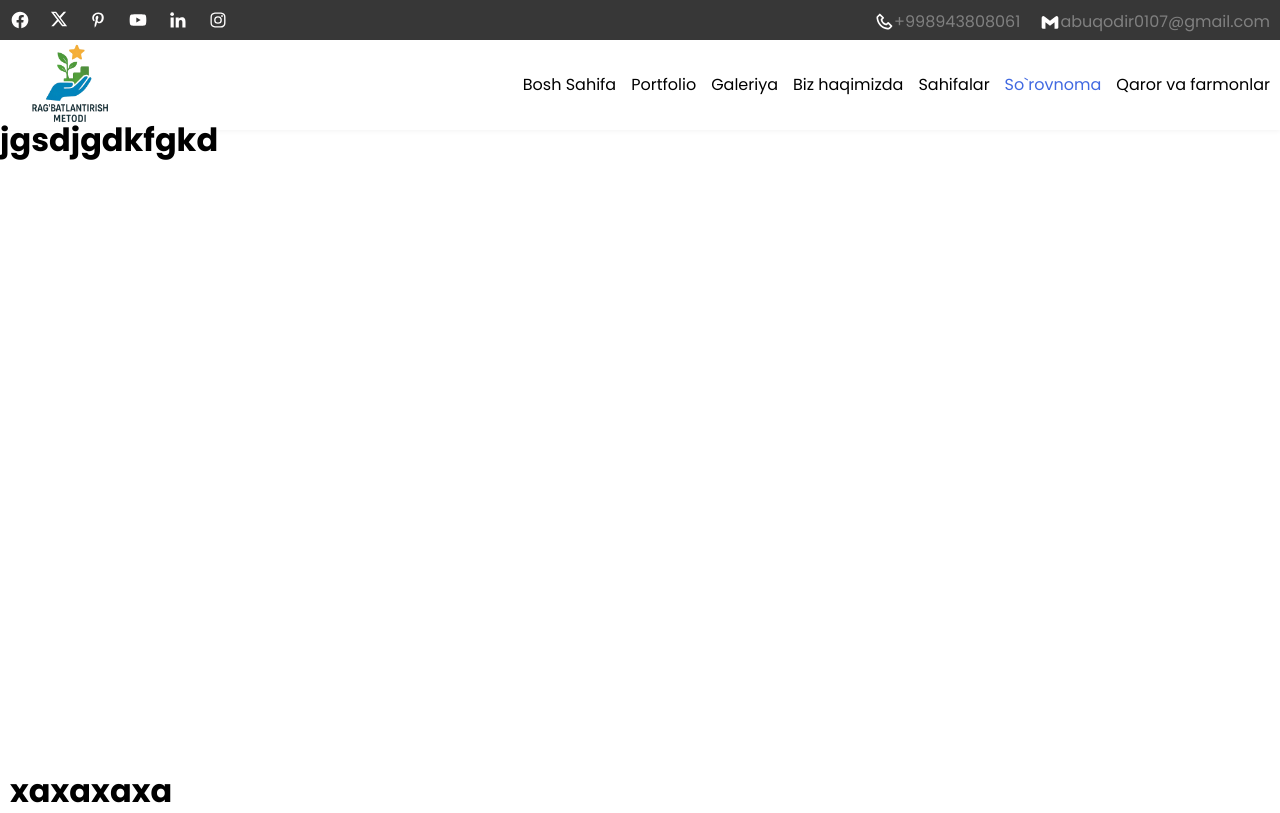
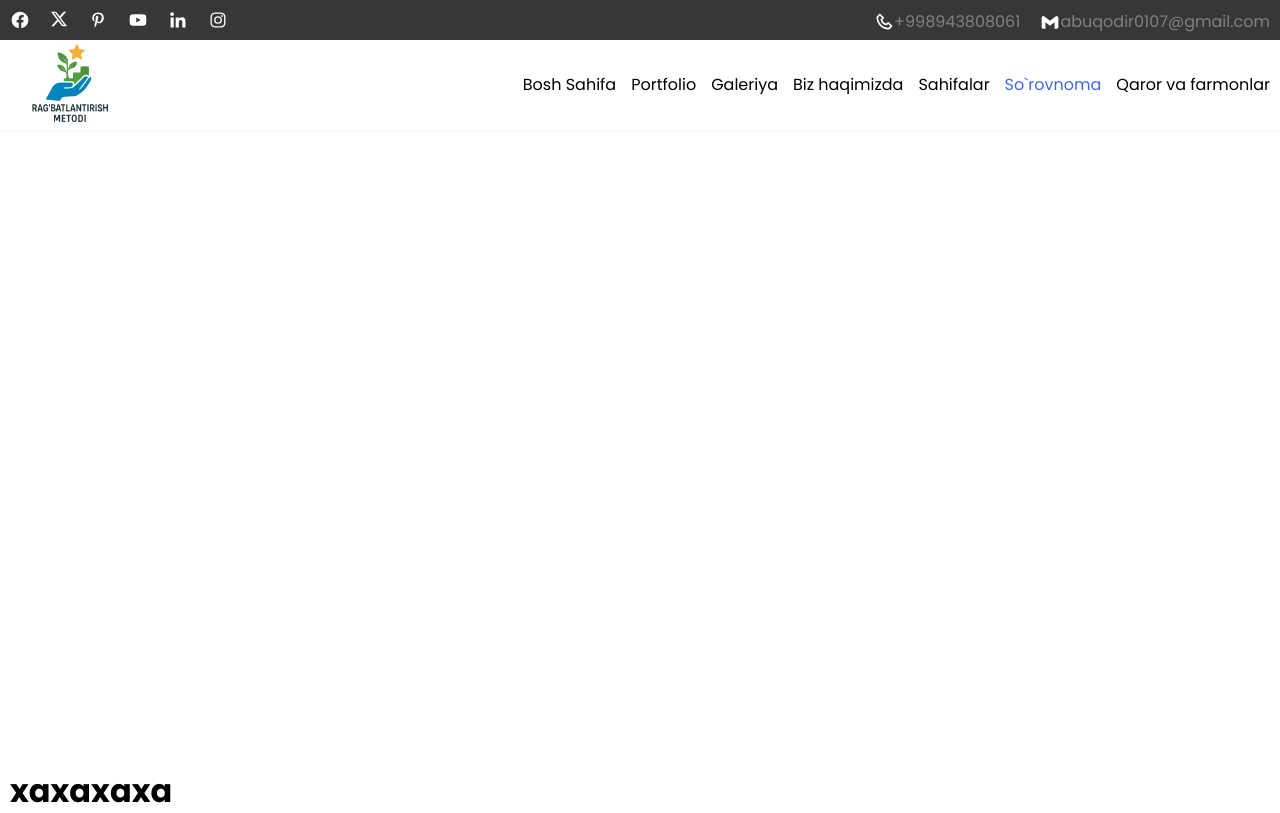
Before and after one commit to umayr-dev/yuksalish-sari, a React (Vite) app: page /apply in a window 1280 px wide. Built offline with nearby package versions, Linux system fonts and the light colour scheme.

Commit message:
fixed logo

```diff
--- a/index.html
+++ b/index.html
@@ -2,7 +2,7 @@
 <html lang="en">
   <head>
     <meta charset="UTF-8" />
-    <link rel="icon" type="image/svg+xml" href="/vite.svg" />
+    <link rel="icon" type="image/jpg+xml" href="images//logo.jpg" />
     <meta name="viewport" content="width=device-width, initial-scale=1.0" />
     <title>Yuksalish Sari</title>
   </head>
--- a/src/pages/Apply.jsx
+++ b/src/pages/Apply.jsx
@@ -16,7 +16,7 @@ export default function Apply() {
       exit="exit"
       transition={{ duration: 0.5 }}
     >
-      <h1>jgsdjgdkfgkd</h1>
+      <h1></h1>
     </motion.div>
   );
 }
```
